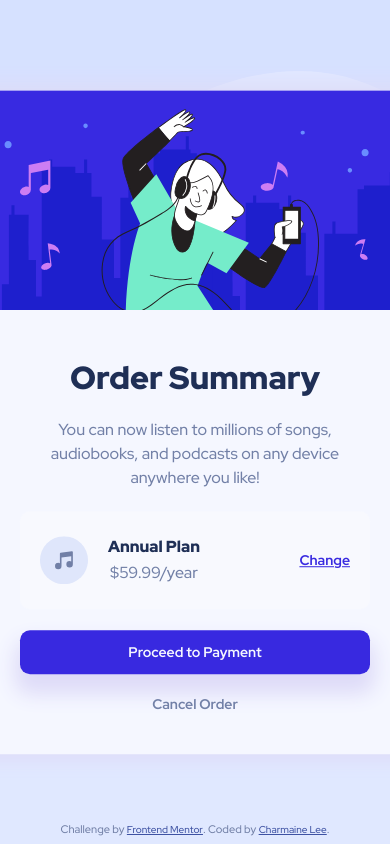
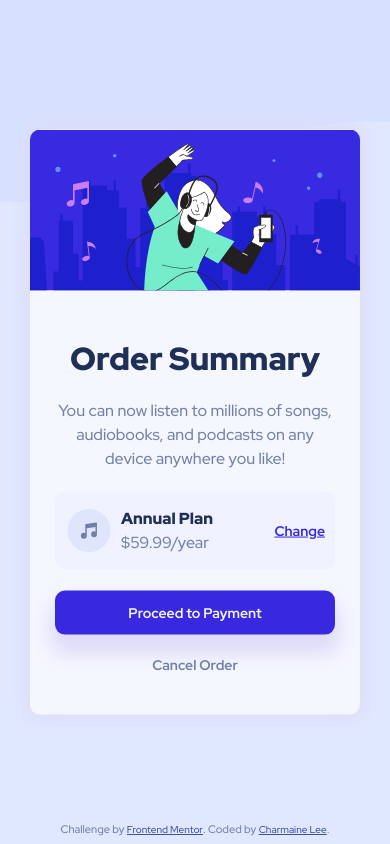
Before and after one commit to charmainelhm/Frontend-Mentor---Order-Summary-Component-Challenge, a plain HTML site: page index.html in a window 390 px wide. Drawn offline with Linux system fonts and the light colour scheme.

Commit message:
Finalised mobile version of the challenge.

```diff
--- a/css/styles.css
+++ b/css/styles.css
@@ -4,7 +4,7 @@
   --color-accent: hsl(245, 75%, 52%); /* accent */
   --color-hover: hsl(245, 83%, 68%);
   --color-body: hsl(225, 100%, 98%);
-  --color-body-darker: #f8f9fe; /* media bg color */
+  --color-body-darker: #f0f2ff; /* media bg color */
   --border-radius: 10px;
 }
 
@@ -20,6 +20,12 @@ html {
   background-image: url(../images/pattern-background-desktop.svg);
   background-repeat: no-repeat;
   background-size: cover;
+}
+
+@media screen and (max-width: 768px) {
+  html {
+    background-image: url(../images/pattern-background-mobile.svg);
+  }
 }
 
 body {
@@ -46,6 +52,12 @@ h2 {
 a {
   font-size: 1.4rem;
   font-weight: 700;
+}
+
+@media screen and (max-width: 768px) {
+  h1 {
+    font-size: 1.8rem;
+  }
 }
 
 /* Buttons */
@@ -78,11 +90,13 @@ a {
   display: grid;
   grid-template-columns: repeat(2, auto);
   align-items: center;
+  justify-content: start;
   column-gap: 2rem;
+  text-align: left;
 }
 
 .plans__descriptions h2 {
-  margin: 0 0 0.8rem;
+  margin: 0 0 6px;
 }
 
 .plans__descriptions p {
@@ -97,6 +111,20 @@ a {
 .plans__option:hover {
   text-decoration: none;
   color: var(--color-hover);
+}
+
+@media screen and (max-width: 768px) {
+  .plans {
+    padding: 1.5rem 1rem;
+  }
+
+  .plans__details {
+    column-gap: 0.8rem;
+  }
+
+  .plans__details img {
+    transform: scale(0.9);
+  }
 }
 
 /* Attributions */
@@ -119,11 +147,15 @@ a {
   top: 50%;
   left: 50%;
   transform: translate(-50%, -50%);
-  max-width: 450px;
   border-radius: var(--border-radius);
   overflow: hidden;
   box-shadow: 0 0 20px 5px #dedbf8;
   background-color: var(--color-body);
+}
+
+.card__banner img {
+  max-width: 100%;
+  height: auto;
 }
 
 .card__body {
@@ -152,3 +184,13 @@ a {
 .btn {
   margin-bottom: 2.1rem;
 }
+
+@media screen and (max-width: 768px) {
+  .card__body {
+    padding: 2.4rem 2.5rem 4rem;
+  }
+
+  .card {
+    width: 330px;
+  }
+}
```
